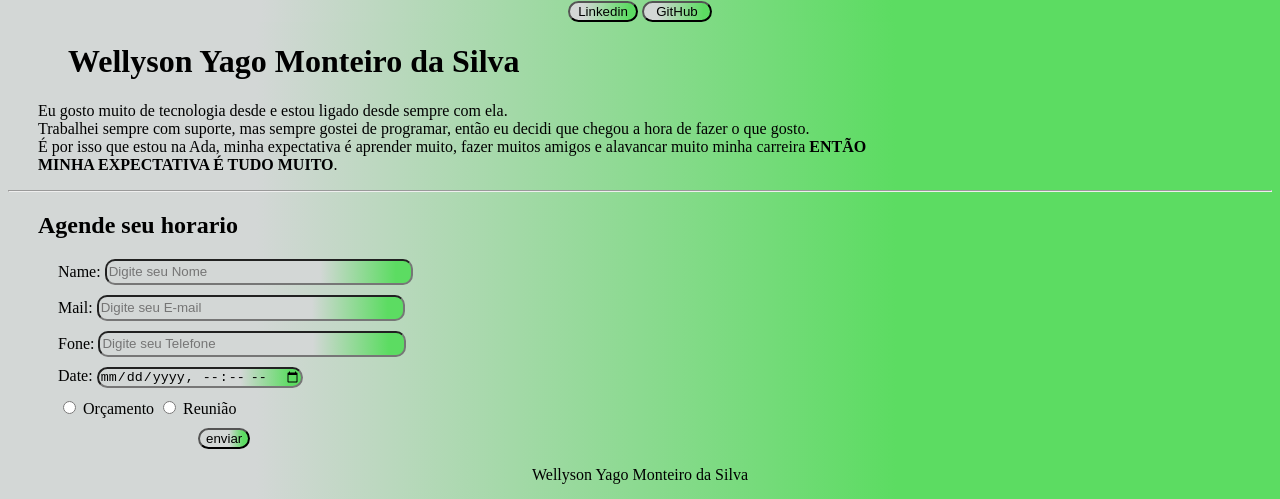
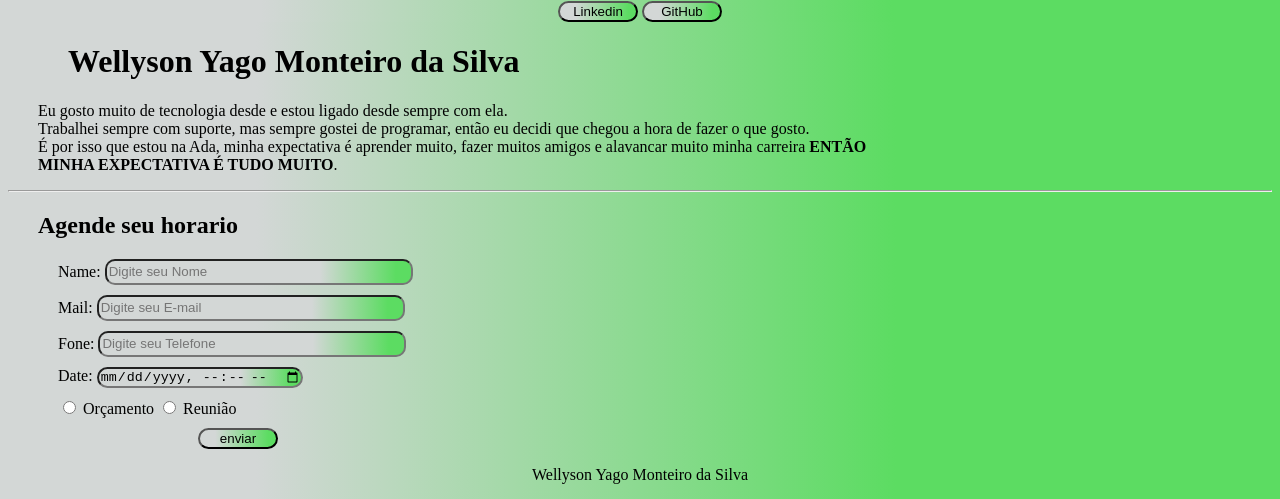
Before and after one commit to Yuki-Hub98/learningCurriculo, a plain HTML site: page index.html in a window 1280 px wide. Shown: the part 211-710 px from the top of the page. Drawn offline with Linux system fonts and the light colour scheme.

Commit message:
Melhorando a semantica

```diff
--- a/css/myStyle.css
+++ b/css/myStyle.css
@@ -23,9 +23,9 @@ h2{
     color: black;
 }
 
-.botaoLink{
+.botao{
     border-radius: 20px;
-    width: 70px;
+    width: 80px;
     /*background: linear-gradient(to top, #d3d7d6 20%,#75f47b 90%);*/
     background: linear-gradient(to right, #d3d7d6 20%,#5cdc62 90%);
 }
@@ -68,10 +68,6 @@ h2{
     margin-left: 140px;
 }
 
-#botao{
-    border-radius: 15px;
-    background: linear-gradient(to right, #d3d7d6 60%,#5cdc62 90%);
-}
 
 #rodape{
     margin-top: 18%;
--- a/index.html
+++ b/index.html
@@ -11,8 +11,8 @@
         <div id="cabeçalho">
             <img src="./img/Perfil1.jpeg" id="perfil" alt="">
             <div class="link">
-               <button class="botaoLink" ><a class="link" href="https://www.linkedin.com/in/wellysonyago/">Linkedin</a></button>
-               <button class="botaoLink"><a class="link" href="https://github.com/Yuki-Hub98">GitHub</a></button>
+               <button class="botao" ><a class="link" href="https://www.linkedin.com/in/wellysonyago/">Linkedin</a></button>
+               <button class="botao"><a class="link" href="https://github.com/Yuki-Hub98">GitHub</a></button>
             </div>
         </div>
     </header>
@@ -42,7 +42,7 @@
             <label for="checkName"> Reunião </label>
         </div>
         <div class="botaoArea">
-            <input id="botao" type="submit" value="enviar">
+            <input class="botao" type="submit" value="enviar">
         </div>
     </form>
 
```
